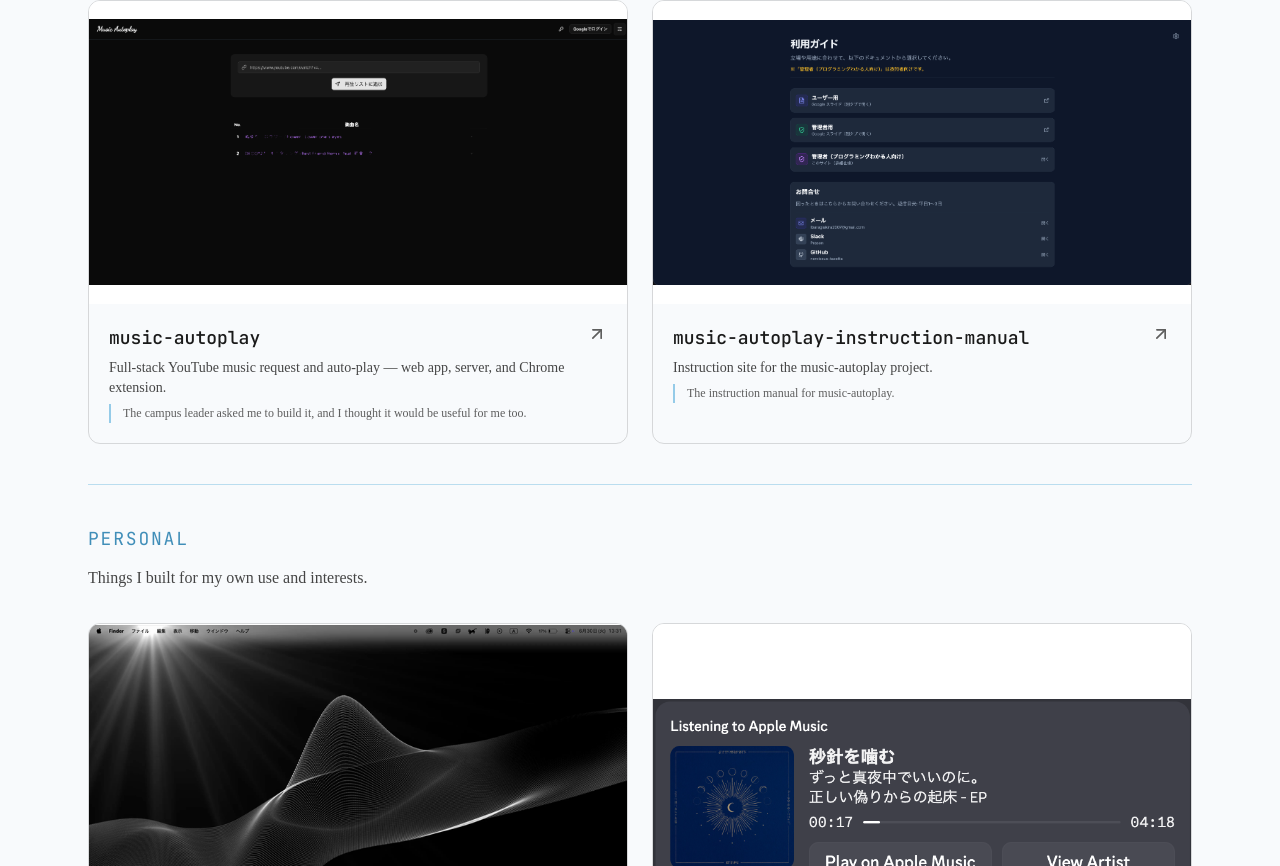
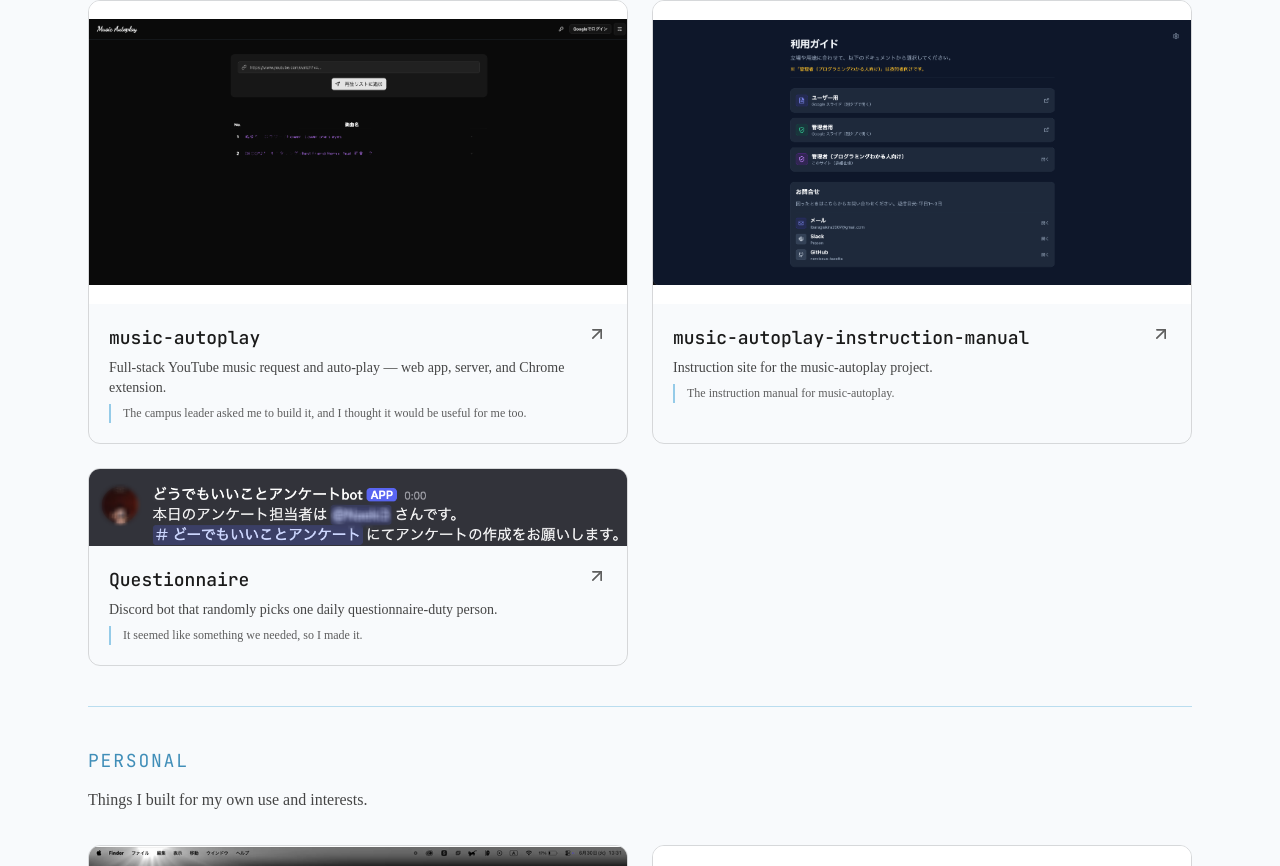
Before and after one commit to Narcissus-tazetta/Portfolio, a React (Vite) app: page /works in a window 1280 px wide. Shown: the part 389-1255 px from the top of the page. Built offline with nearby package versions, Linux system fonts and the light colour scheme; a web font is replaced by a local one.

Commit message:
feat: 🎸 QuestionnaireをWorksに追加

```diff
--- a/src/components/TechStackTag.tsx
+++ b/src/components/TechStackTag.tsx
@@ -192,6 +192,17 @@ function NeoForgeIcon({ className = "h-3.5 w-3.5" }: { className?: string }) {
     return <Hammer className={`${className} text-accent-soft`} strokeWidth={2} aria-hidden="true" />;
 }
 
+function CloudflareIcon({ className = "h-3.5 w-3.5" }: { className?: string }) {
+    return (
+        <svg className={className} viewBox="0 0 24 24" aria-hidden="true">
+            <path
+                fill="#F38020"
+                d="M16.5088 16.8447c.1475-.5068.0908-.9707-.1553-1.3154-.2246-.3164-.6045-.499-1.0615-.5205l-8.6592-.1123a.1559.1559 0 0 1-.1333-.0713c-.0283-.042-.0351-.0986-.021-.1553.0278-.084.1123-.1484.2036-.1562l8.7359-.1123c1.0351-.0489 2.1601-.8868 2.5537-1.9136l.499-1.3013c.0215-.0561.0293-.1128.0147-.168-.5625-2.5463-2.835-4.4453-5.5499-4.4453-2.5039 0-4.6284 1.6177-5.3876 3.8614-.4927-.3658-1.1187-.5625-1.794-.499-1.2026.119-2.1665 1.083-2.2861 2.2856-.0283.31-.0069.6128.0635.894C1.5683 13.171 0 14.7754 0 16.752c0 .1748.0142.3515.0352.5273.0141.083.0844.1475.1689.1475h15.9814c.0909 0 .1758-.0645.2032-.1553l.12-.4268zm2.7568-5.5634c-.0771 0-.1611 0-.2383.0112-.0566 0-.1054.0415-.127.0976l-.3378 1.1744c-.1475.5068-.0918.9707.1543 1.3164.2256.3164.6055.498 1.0625.5195l1.8437.1133c.0557 0 .1055.0263.1329.0703.0283.043.0351.1074.0214.1562-.0283.084-.1132.1485-.204.1553l-1.921.1123c-1.041.0488-2.1582.8867-2.5527 1.914l-.1406.3585c-.0283.0713.0215.1416.0986.1416h6.5977c.0771 0 .1474-.0489.169-.126.1122-.4082.1757-.837.1757-1.2803 0-2.6025-2.125-4.727-4.7344-4.727"
+            />
+        </svg>
+    );
+}
+
 const tagIcons: Record<string, ComponentType<{ className?: string }>> = {
     TypeScript: TypeScriptIcon,
     Bun: BunIcon,
@@ -210,7 +221,9 @@ const tagIcons: Record<string, ComponentType<{ className?: string }>> = {
     "Browser Extensions": ExtensionIcon,
     AppKit: AppleIcon,
     AppleScript: AppleScriptIcon,
+    Discord: DiscordIcon,
     "Discord RPC": DiscordIcon,
+    Cloudflare: CloudflareIcon,
     Sparkle: SparkleIcon,
     AVFoundation: AVFoundationIcon,
     Minecraft: MinecraftIcon,
--- a/src/content/projects.ts
+++ b/src/content/projects.ts
@@ -154,6 +154,51 @@ export const projects: Project[] = [
         thumbnail: "/works/music-autoplay-manual.png",
         kind: "commissioned",
         category: "web",
+    },
+    {
+        id: "questionnaire",
+        title: "Questionnaire",
+        description: {
+            ja: "Discordサーバーで、アンケート担当者を毎日ランダムに1人選出するBot",
+            en: "Discord bot that randomly picks one daily questionnaire-duty person.",
+        },
+        context: {
+            ja: "必要そうだったので作った。",
+            en: "It seemed like something we needed, so I made it.",
+        },
+        href: "https://github.com/Narcissus-tazetta/Questionnaire",
+        detailLayout: "github-only",
+        links: {
+            github: "https://github.com/Narcissus-tazetta/Questionnaire",
+        },
+        tags: ["Bot", "Discord", "Automation"],
+        impact: {
+            ja: "抽選から担当ロール付与、告知までを自動化",
+            en: "Automates the daily draw, role assignment, and announcement",
+        },
+        techStack: ["TypeScript", "Bun", "Cloudflare", "Discord"],
+        features: [
+            {
+                ja: "前日に募った参加者から、指定時刻に自動で1人抽選",
+                en: "Automatically draws one person at a set time from those who entered the day before",
+            },
+            {
+                ja: "当選者に担当ロールを付与し、告知チャンネルへ結果を投稿",
+                en: "Grants the duty role to the winner and posts the result to an announcement channel",
+            },
+            {
+                ja: "毎日自動参加できる/autoモードや、担当者のやり直し(/reroll)に対応",
+                en: "Supports an auto-entry mode and a /reroll command to redo the draw",
+            },
+            {
+                ja: "Cloudflare Workers + D1 + Durable Object アラームで定刻実行",
+                en: "Runs on schedule via Cloudflare Workers, D1, and a Durable Object alarm",
+            },
+        ],
+        thumbnail: "/works/questionnaire.png",
+        thumbnailAspect: "886 / 126",
+        kind: "commissioned",
+        category: "bot",
     },
     {
         id: "live-wallpaper",
```
Also changed, not shown: public/works/questionnaire.png (added).
